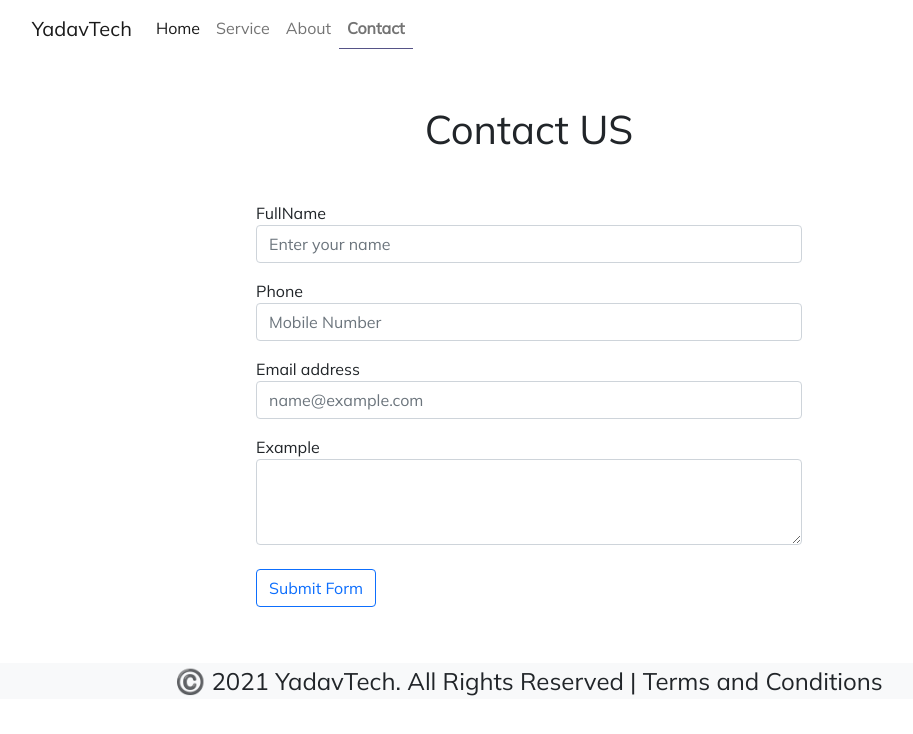
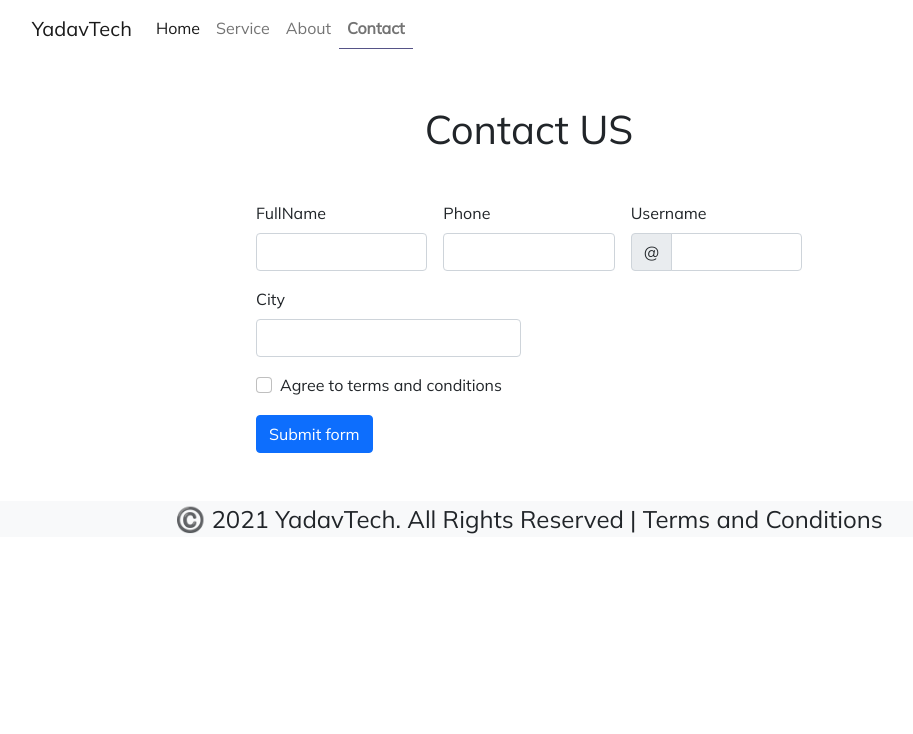
Before and after one commit to jztlucky6264/yadavtechwebsite, a React (Create React App) app: page /contact in a window 1280 px wide. Shown: the top 734 px of the page, without its empty margins (111-1024 px from the left). Built offline with nearby package versions, Linux system fonts and the light colour scheme; the HTML template or start-up script is replaced by a standard one.

Commit message:
2nd last commit

```diff
--- a/src/Contact.jsx
+++ b/src/Contact.jsx
@@ -5,7 +5,7 @@ const Contact = () => {
     fullname: "",
     phone: "",
     email: "",
-    msg: "",
+    city: "",
   });
   const InputEvent = (event) => {
     const { name, value } = event.target;
@@ -19,7 +19,7 @@ const Contact = () => {
   const formSubmit = (e) => {
     e.preventDefault();
     alert(
-      `My Name is ${data.fullname}, My Mobile number is ${data.phone},My email is ${data.email},Here is what i want to say ${data.msg}`
+      `My Name is ${data.fullname}, My Mobile number is ${data.phone},My email is ${data.email},My city is  ${data.city}`
     );
   };
   return (
@@ -30,58 +30,104 @@ const Contact = () => {
       <div className="container contact_div">
         <div className="row ">
           <div className="col-md-6 col-1o mx-auto">
-            <form onSubmit={formSubmit}>
-              <div class="form-group  ">
-                <label for="exampleFormControlInput1">FullName</label>
+            <form
+              onSubmit={formSubmit}
+              className="row g-3 needs-validation"
+              noValidate
+            >
+              <div className="col-md-4">
+                <label htmlFor="validationCustom01" className="form-label">
+                  FullName
+                </label>
                 <input
                   type="text"
                   className="form-control"
-                  id="exampleFormControlInput1"
-                  placeholder="Enter your name"
                   name="fullname"
                   value={data.fullname}
                   onChange={InputEvent}
+                  id="validationCustom01"
+                  required
                 />
+                <div className="valid-feedback">Looks good!</div>
               </div>
-              <div className="form-group my-3">
-                <label for="exampleFormControlInput1">Phone</label>
+              <div className="col-md-4">
+                <label htmlFor="validationCustom02" className="form-label">
+                  Phone
+                </label>
+                <input
+                  type="text"
+                  name="phone"
+                  value={data.phone}
+                  onChange={InputEvent}
+                  className="form-control"
+                  id="validationCustom02"
+                  required
+                />
+                <div className="valid-feedback">Looks good!</div>
+              </div>
+              <div className="col-md-4">
+                <label
+                  htmlFor="validationCustomUsername"
+                  className="form-label"
+                >
+                  Username
+                </label>
+                <div className="input-group has-validation">
+                  <span className="input-group-text" id="inputGroupPrepend">
+                    @
+                  </span>
+                  <input
+                    type="text"
+                    className="form-control"
+                    name="email"
+                    value={data.email}
+                    onChange={InputEvent}
+                    id="validationCustomUsername"
+                    aria-describedby="inputGroupPrepend"
+                    required
+                  />
+                  <div className="invalid-feedback">
+                    Please choose a username.
+                  </div>
+                </div>
+              </div>
+              <div className="col-md-6">
+                <label htmlFor="validationCustom03" className="form-label">
+                  City
+                </label>
                 <input
                   type="text"
                   className="form-control"
-                  id="exampleFormControlInput1"
-                  placeholder="Mobile Number"
-                  name="phone"
-                  value={data.phone}
-                  onChange={InputEvent}
+                  id="validationCustom03"
+                  required
                 />
-              </div>
-              <div className="form-group my-3">
-                <label for="exampleFormControlInput1">Email address</label>
-                <input
-                  type="email"
-                  className="form-control"
-                  id="exampleFormControlInput1"
-                  placeholder="name@example.com"
-                  name="email"
-                  value={data.email}
-                  onChange={InputEvent}
-                />
+                <div className="invalid-feedback">
+                  Please provide a valid city.
+                </div>
               </div>
 
-              <div className="form-group my-3">
-                <label for="exampleFormControlTextarea1">Example</label>
-                <textarea
-                  className="form-control"
-                  id="exampleFormControlTextarea1"
-                  rows="3"
-                  name="msg"
-                  value={data.msg}
-                  onChange={InputEvent}
-                ></textarea>
+              <div className="col-12">
+                <div className="form-check">
+                  <input
+                    className="form-check-input"
+                    type="checkbox"
+                    name="city"
+                    value={data.city}
+                    onChange={InputEvent}
+                    id="invalidCheck"
+                    required
+                  />
+                  <label className="form-check-label" htmlFor="invalidCheck">
+                    Agree to terms and conditions
+                  </label>
+                  <div className="invalid-feedback">
+                    You must agree before submitting.
+                  </div>
+                </div>
               </div>
               <div className="col-12">
-                <button type="submit" class="btn btn-outline-primary my-2">
-                  Submit Form
+                <button className="btn btn-primary" type="submit">
+                  Submit form
                 </button>
               </div>
             </form>
```
